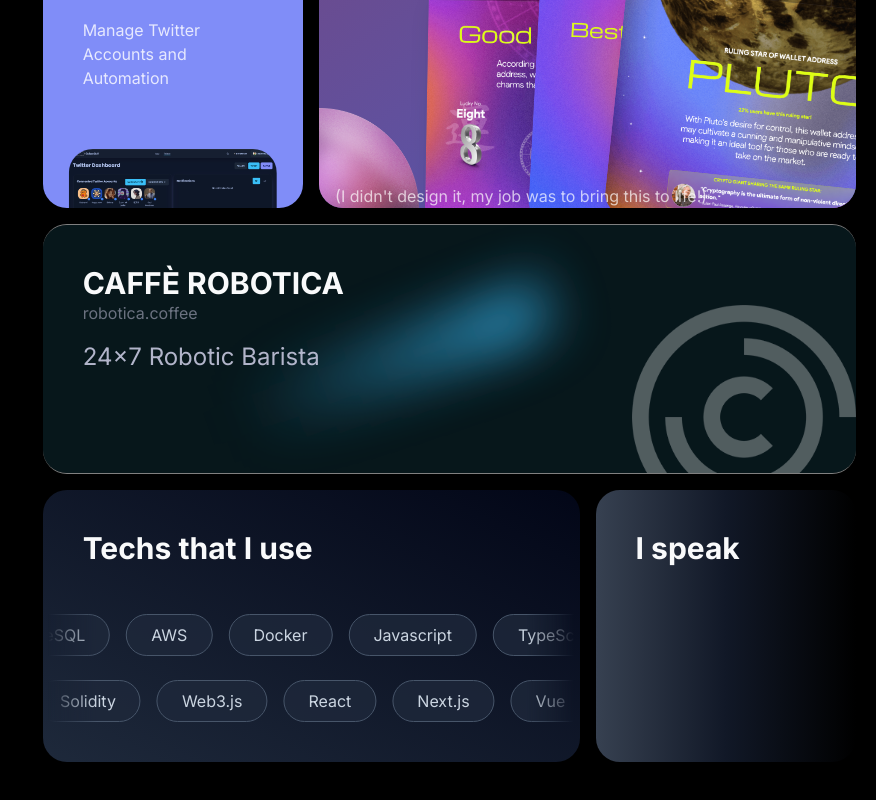
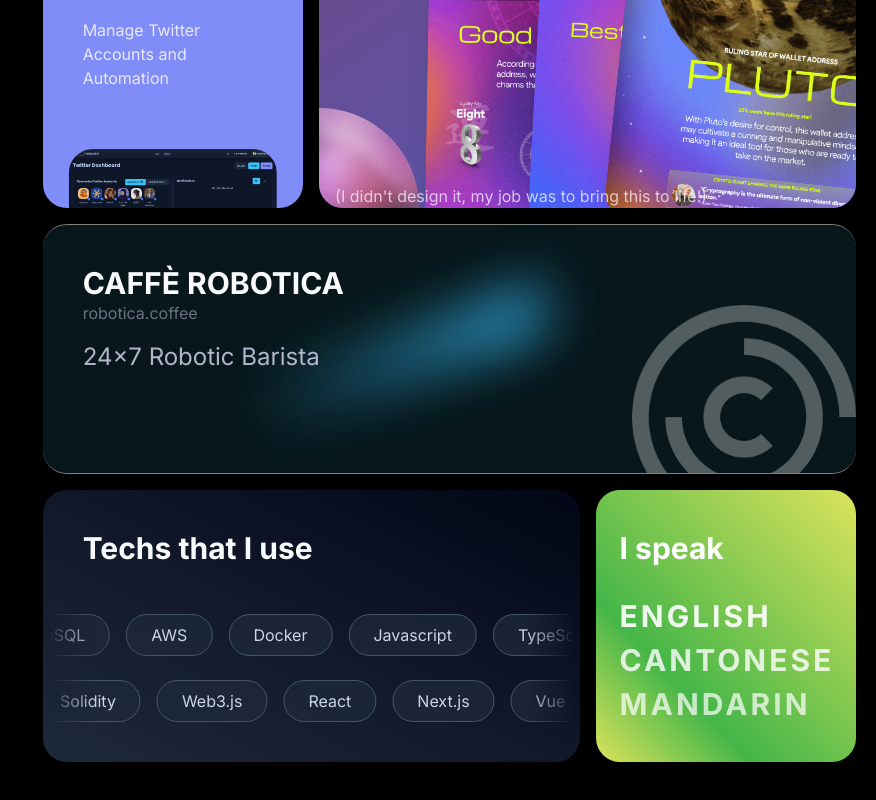
Before and after one commit to DbgKinggg/portfolio, a Next.js app: page / in a window 1280 px wide. Shown: the part 1088-1888 px from the top of the page, without its empty margins (404-1280 px from the left). Built offline with nearby package versions, Linux system fonts and the light colour scheme.

Commit message:
feat: finish language card

```diff
--- a/app/(site)/components/cards/LanguagesCard.tsx
+++ b/app/(site)/components/cards/LanguagesCard.tsx
@@ -1,13 +1,14 @@
 function LanguagesCard() {
   return (
     <div
-      className="relative z-10 w-full rounded-3xl px-10 py-10 lg:col-span-2 lg:px-10 lg:py-10"
-      style={{
-        background:
-          'linear-gradient(to right, rgb(55, 65, 81), rgb(17, 24, 39), rgb(0, 0, 0))',
-      }}
+      className="relative z-10 w-full rounded-3xl px-10 py-10 lg:col-span-2 lg:px-6 lg:py-10 bg-gradient-to-tr from-[#dce35b] via-[#45b649] via-30% to-[#dce35b] overflow-hidden"
     >
-      <h3 className="text-3xl font-bold text-gray-50">I speak</h3>
+      <h3 className="text-3xl font-bold">I speak</h3>
+      <div className="mt-8 flex flex-col space-y-2">
+        <div className="text-3xl lg:text-2xl xl:text-3xl uppercase font-bold tracking-widest text-white/90">English</div>
+        <div className="text-3xl lg:text-2xl xl:text-3xl uppercase font-bold tracking-widest text-white/80">Cantonese</div>
+        <div className="text-3xl lg:text-2xl xl:text-3xl uppercase font-bold tracking-widest text-white/70">Mandarin</div>
+      </div>
     </div>
   )
 }
```
